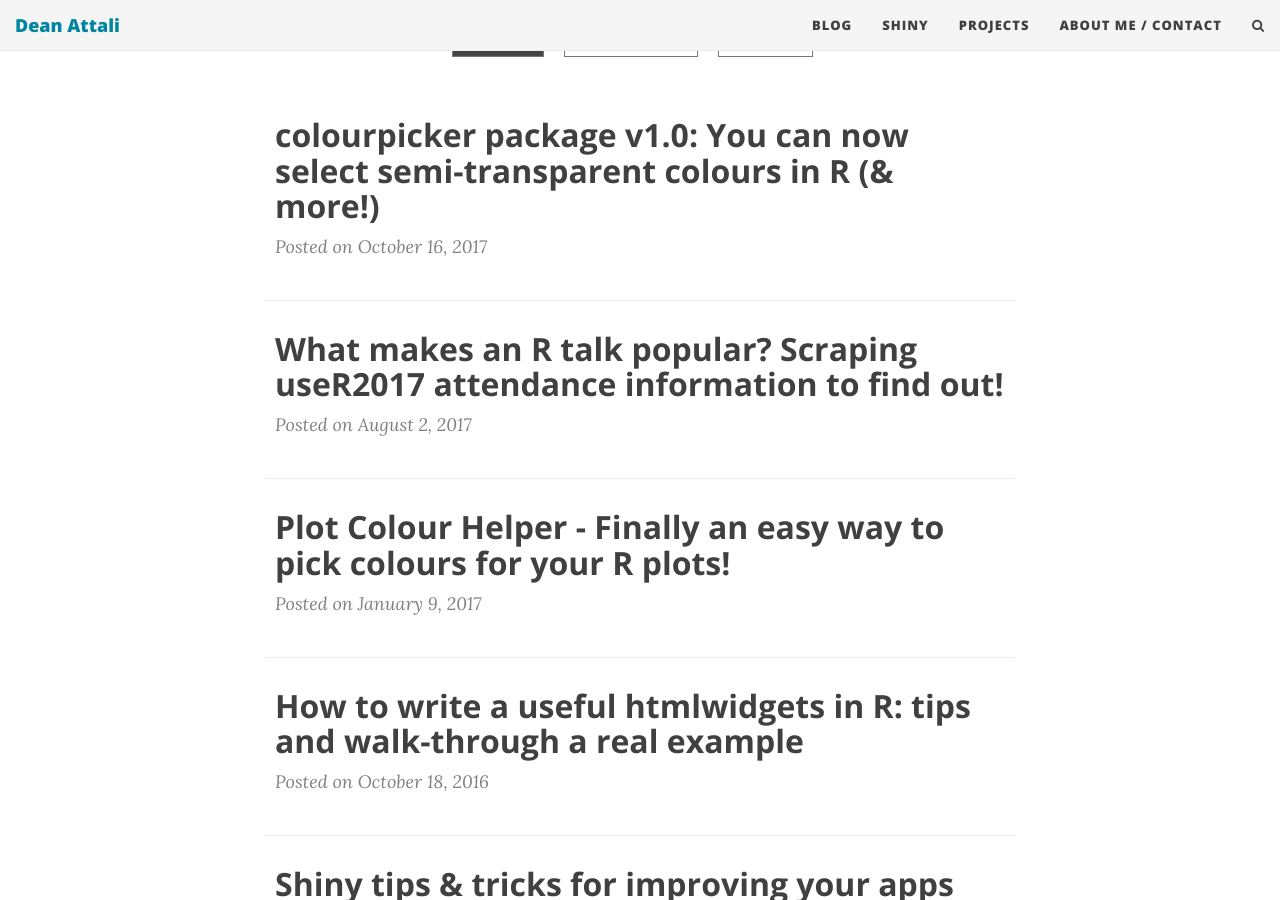
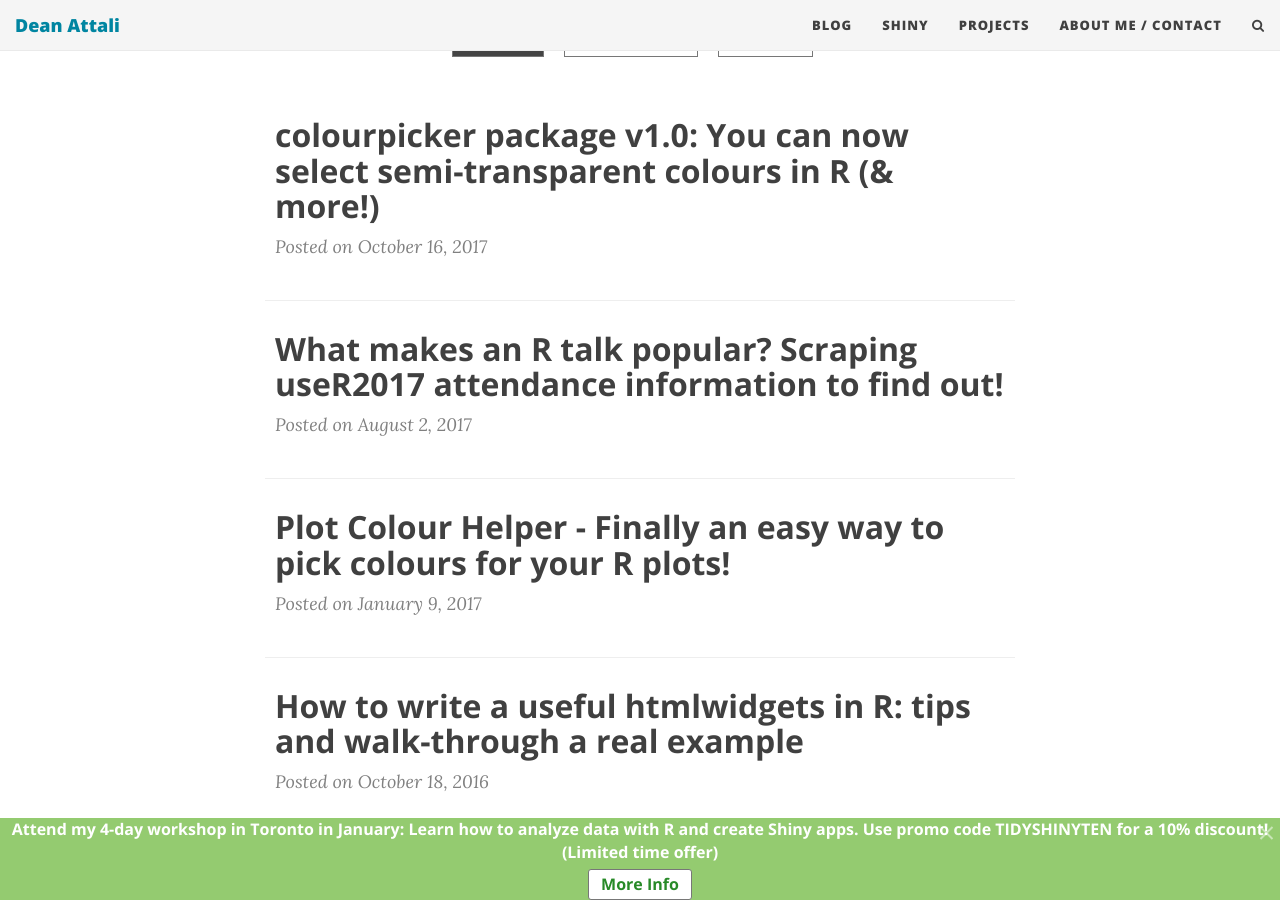
Before and after one commit to daattali/daattali.github.io, a Jekyll site: the page built from index.html, in a window 1280 px wide and 900 px high, scrolled down 558 px. Built offline with Jekyll 4.4.1, drawn with Linux system fonts in a browser that asks for light colours; nearby versions of some CDN libraries; the list of posts is cut into pages by our own code.

Commit message:
Update footer.html

```diff
--- a/_includes/footer.html
+++ b/_includes/footer.html
@@ -149,3 +149,24 @@
     </div>
   </div>
 </footer>
+
+<div>
+  <div class="at4-welcome-outer addthis_bar addthis_bar_fixed addthis_bar_bottom at-cv-goal-prompt ">
+    <div class="welcome-inner-container">
+      <div class="addthis_bar_p">
+        <div class="addthis_bar_message">
+          <span style="white-space:pre-line;display:inherit;word-wrap:normal;">Attend my 4-day workshop in Toronto in January: Learn how to analyze data with R and create Shiny apps. Use promo code TIDYSHINYTEN for a 10% discount! (Limited time offer)
+          </span>
+        </div>
+        <div class="at-goal-container">
+          <a href="https://www.eventbrite.com/e/modern-r-data-processing-visualization-and-reporting-with-r-tickets-39862492789?aff=deanblog" target="_blank" class="addthis_bar_button addthis_bar_action_elem addthis_bar_button_link at-cv-button at-topbottom-prompt" style="background: rgb(102, 102, 102); border: 1px solid rgb(255, 255, 255); color: rgb(255, 255, 255);">
+            <span style="white-space:pre-line;display:inherit;word-wrap:normal;">More Info</span>
+          </a>
+        </div>
+      </div>
+      <div class="addthis_bar_x_container">
+        <div class="addthis_bar_x icon-arrow-up" title="Hide" style="display: inline-block;"></div>
+      </div>
+    </div>
+  </div>
+</div>
```
